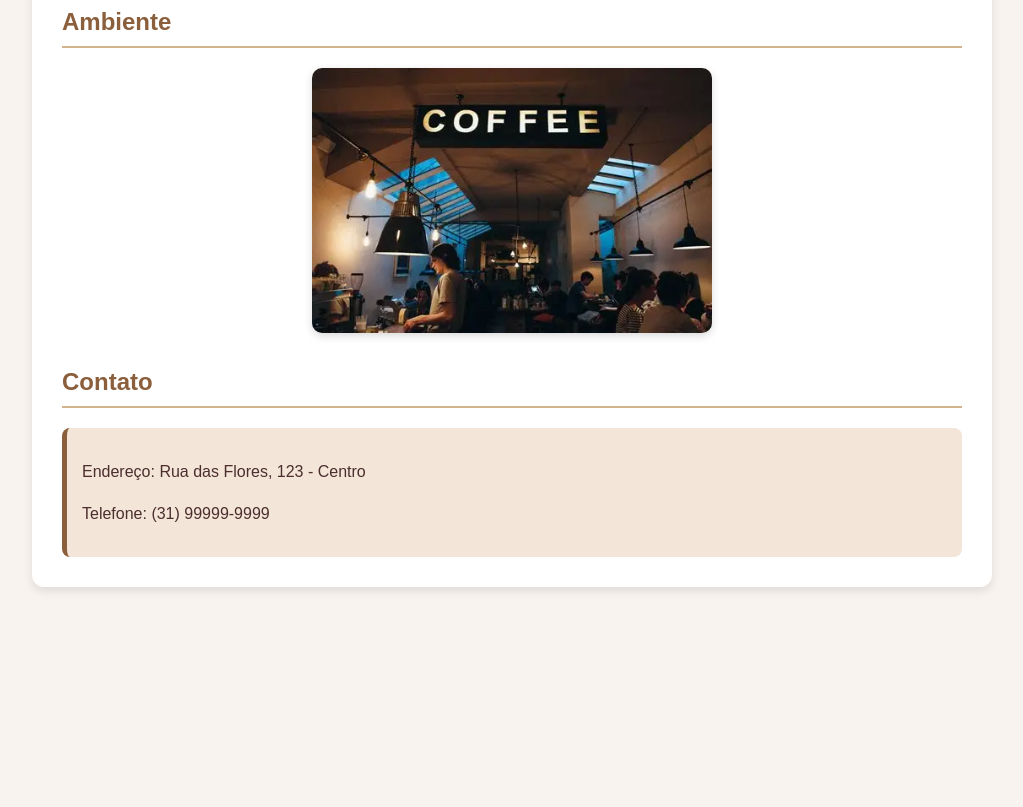
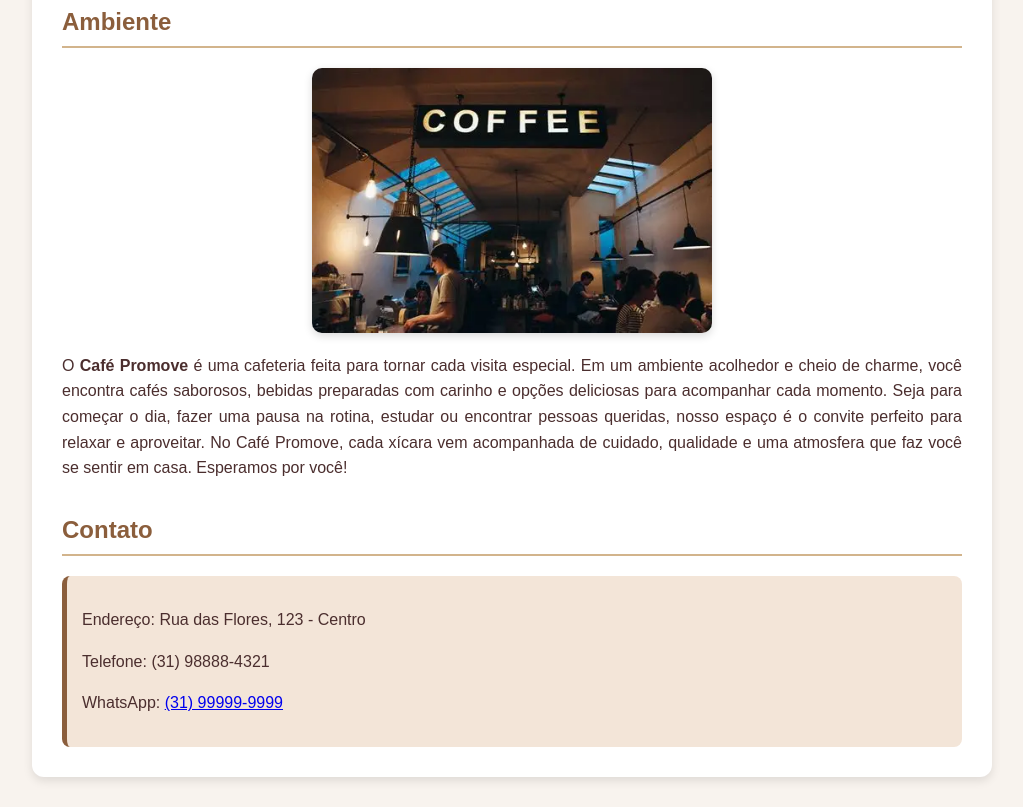
Before and after one commit to aSilvaTheobaldo/cafeteria, a plain HTML site: page index.html in a window 1280 px wide. Shown: the part 1180-1987 px from the top of the page, without its empty margins (128-1151 px from the left). Before the commit the page ends 1797 px from the top, so only its background shows below. Drawn offline with Linux system fonts and the light colour scheme.

Commit message:
Alteração do telefone de contato

```diff
--- a/index.html
+++ b/index.html
@@ -77,10 +77,22 @@
     <h2 class="subtitulo">Ambiente</h2>
     <img src="images/Cafe.webp" alt="Imagem ilustrativa de uma cafeteria" width="400" class="imagem-responsiva">
 
-    <h2 class="subtitulo">Contato</h2>
+
+<p class="texto-justificado">
+       O <strong>Café Promove </strong>é uma cafeteria feita para tornar cada visita especial.
+       Em um ambiente acolhedor e cheio de charme, você encontra cafés saborosos,
+       bebidas preparadas com carinho e opções deliciosas para acompanhar cada momento.
+       Seja para começar o dia, fazer uma pausa na rotina, estudar ou encontrar pessoas queridas,
+       nosso espaço é o convite perfeito para relaxar e aproveitar. No Café Promove,
+       cada xícara vem acompanhada de cuidado, qualidade e uma atmosfera que faz você se sentir em casa.
+       Esperamos por você!
+    </p>
+
+        <h2 class="subtitulo">Contato</h2>
     <div id="caixa-contato">
       <p class="texto-justificado">Endereço: Rua das Flores, 123 - Centro</p>
-      <p class="texto-justificado">Telefone: (31) 99999-9999</p>
+      <p class="texto-justificado">Telefone: (31) 98888-4321</p>
+      <p class="texto-justificado">WhatsApp: <a href="https://wa.me/5531999999999" target="_blank" rel="noopener noreferrer">(31) 99999-9999</a></p>
     </div>
 
   </div>
```
